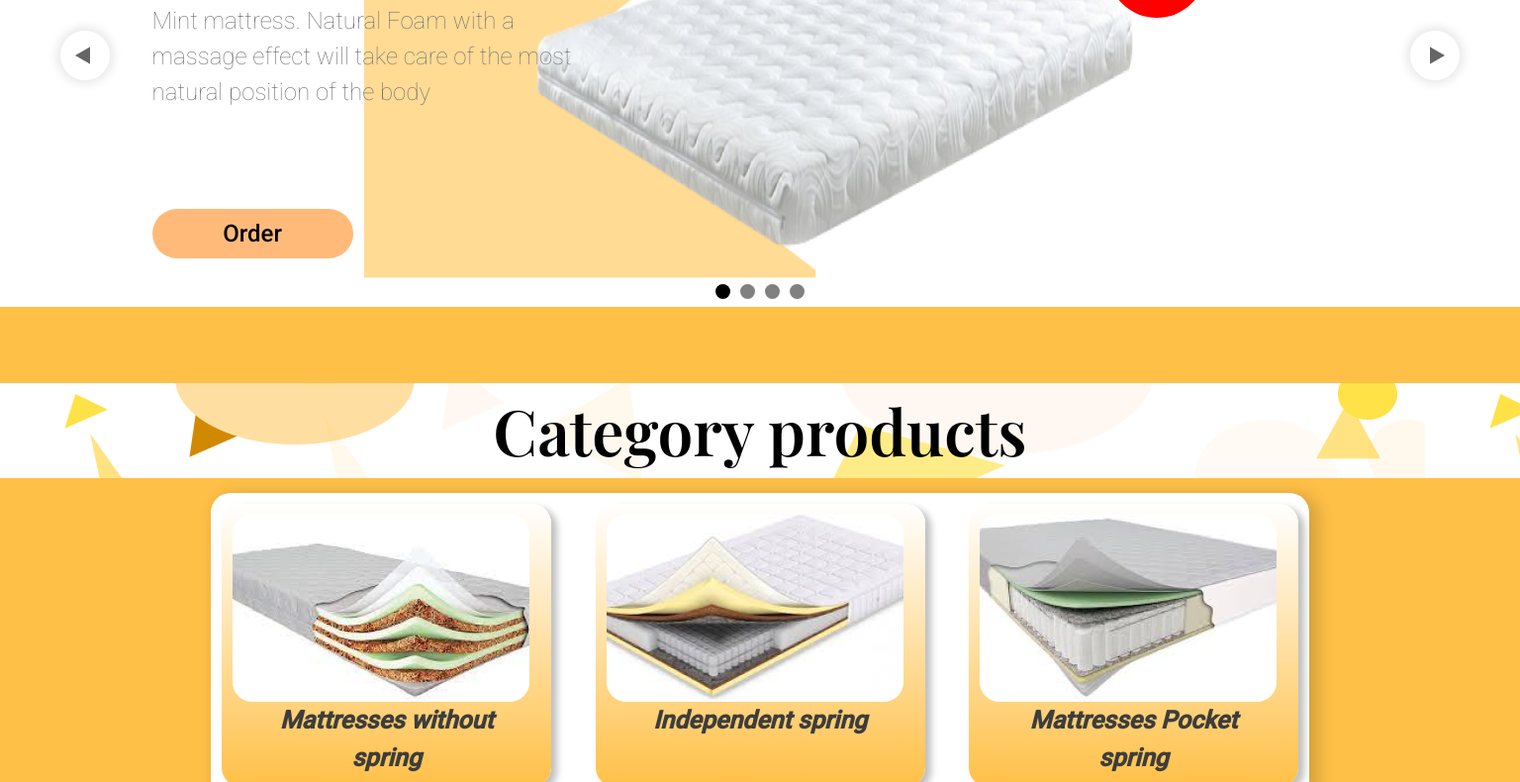
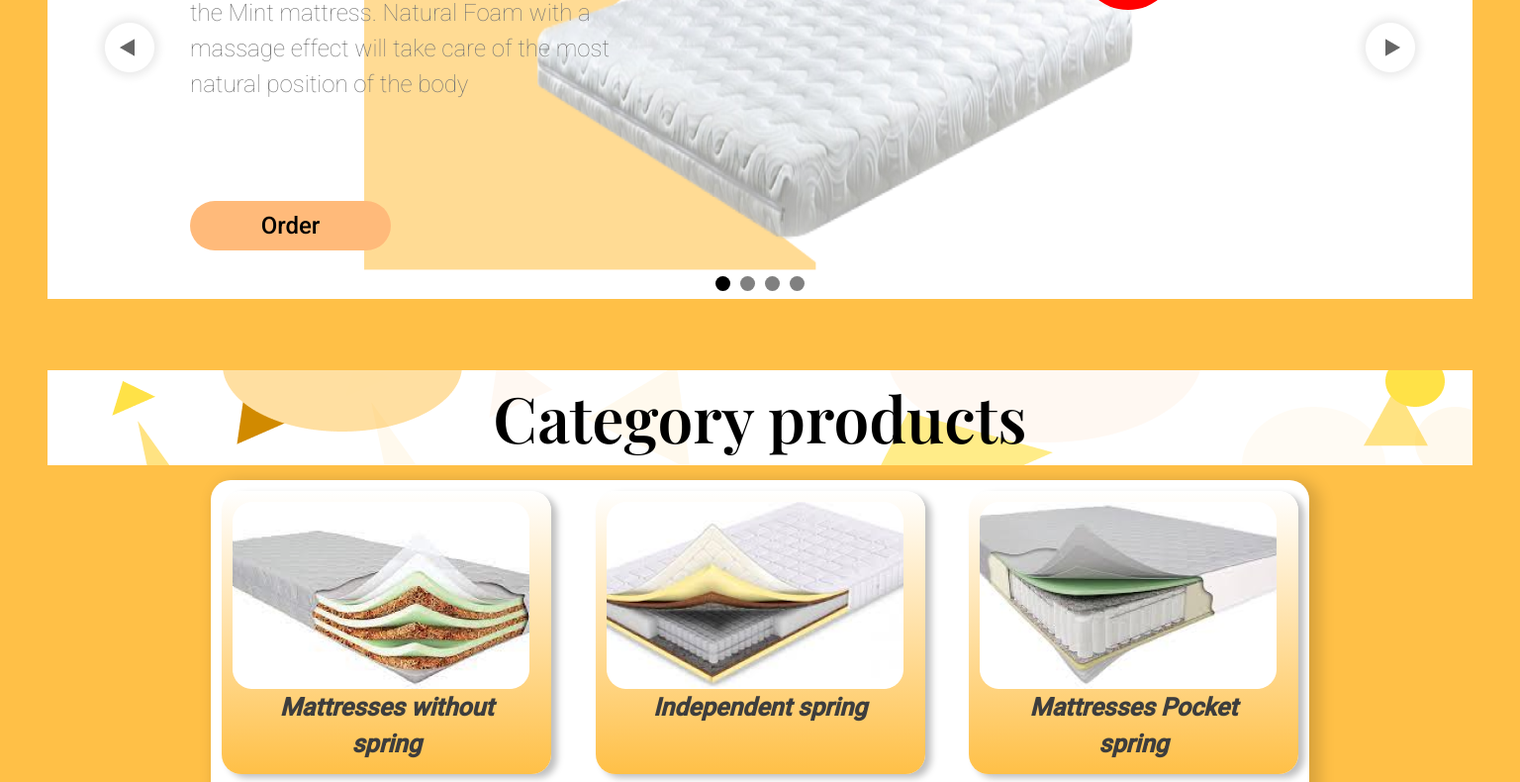
Before and after one commit to VladAntR/Mattresses, a plain HTML site: page index.html in a window 1536 px wide. Shown: the part 363-1153 px from the top of the page at 99% size. Drawn offline with nearby package versions, Linux system fonts and the light colour scheme.

Commit message:
New version
new version

```diff
--- a/All_information/css/info.css
+++ b/All_information/css/info.css
@@ -86,6 +86,13 @@ body {
   background-color: #FFC047;
 }
 
+@media screen and (min-width: 1440px) {
+  body {
+    max-width: 1440px;
+    display: block;
+    margin: 0 auto;
+  }
+}
 .header {
   display: flex;
   margin: 1% auto;
--- a/Catalog/css/catalog-style.css
+++ b/Catalog/css/catalog-style.css
@@ -86,6 +86,13 @@ body {
   background-color: #FFC047;
 }
 
+@media screen and (min-width: 1440px) {
+  body {
+    max-width: 1440px;
+    display: block;
+    margin: 0 auto;
+  }
+}
 .header {
   display: flex;
   margin: 1% auto;
--- a/Catalog_Categories/css/categories.css
+++ b/Catalog_Categories/css/categories.css
@@ -86,6 +86,13 @@ body {
   background-color: #FFC047;
 }
 
+@media screen and (min-width: 1440px) {
+  body {
+    max-width: 1440px;
+    display: block;
+    margin: 0 auto;
+  }
+}
 .header {
   display: flex;
   margin: 1% auto;
--- a/Product/css/product_style.css
+++ b/Product/css/product_style.css
@@ -86,6 +86,13 @@ body {
   background-color: #FFC047;
 }
 
+@media screen and (min-width: 1440px) {
+  body {
+    max-width: 1440px;
+    display: block;
+    margin: 0 auto;
+  }
+}
 .header {
   display: flex;
   margin: 1% auto;
--- a/Shares/css/shares.css
+++ b/Shares/css/shares.css
@@ -86,6 +86,11 @@ body {
   background-color: #FFC047;
 }
 
+@media screen and (min-widht: 1440px) {
+  body {
+    max-width: 1440px;
+  }
+}
 .header {
   display: flex;
   margin: 1% auto;
--- a/css/style.css
+++ b/css/style.css
@@ -86,6 +86,13 @@ body {
   background-color: #FFC047;
 }
 
+@media screen and (min-width: 1440px) {
+  body {
+    max-width: 1440px;
+    display: block;
+    margin: 0 auto;
+  }
+}
 .header {
   display: flex;
   margin: 1% auto;
```
